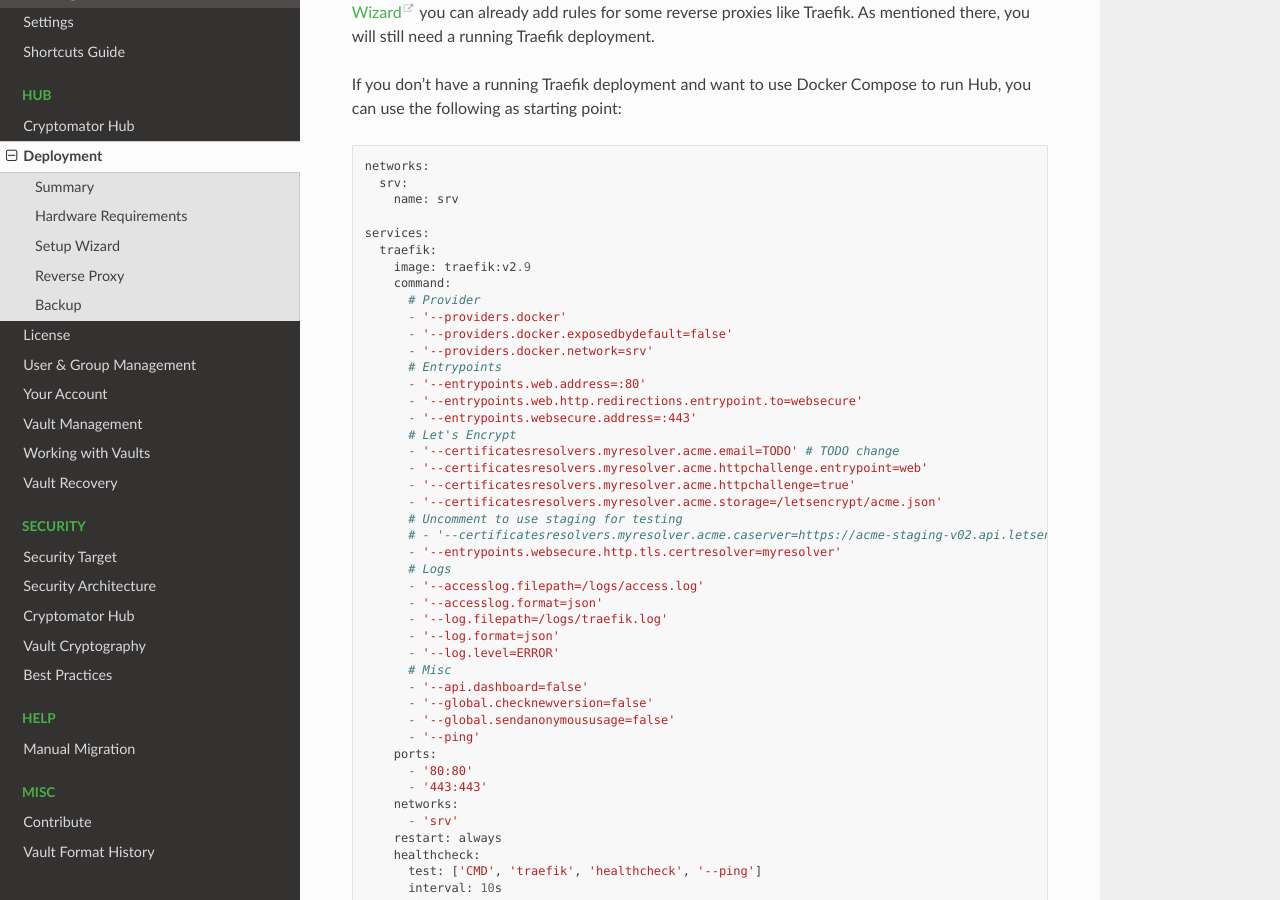
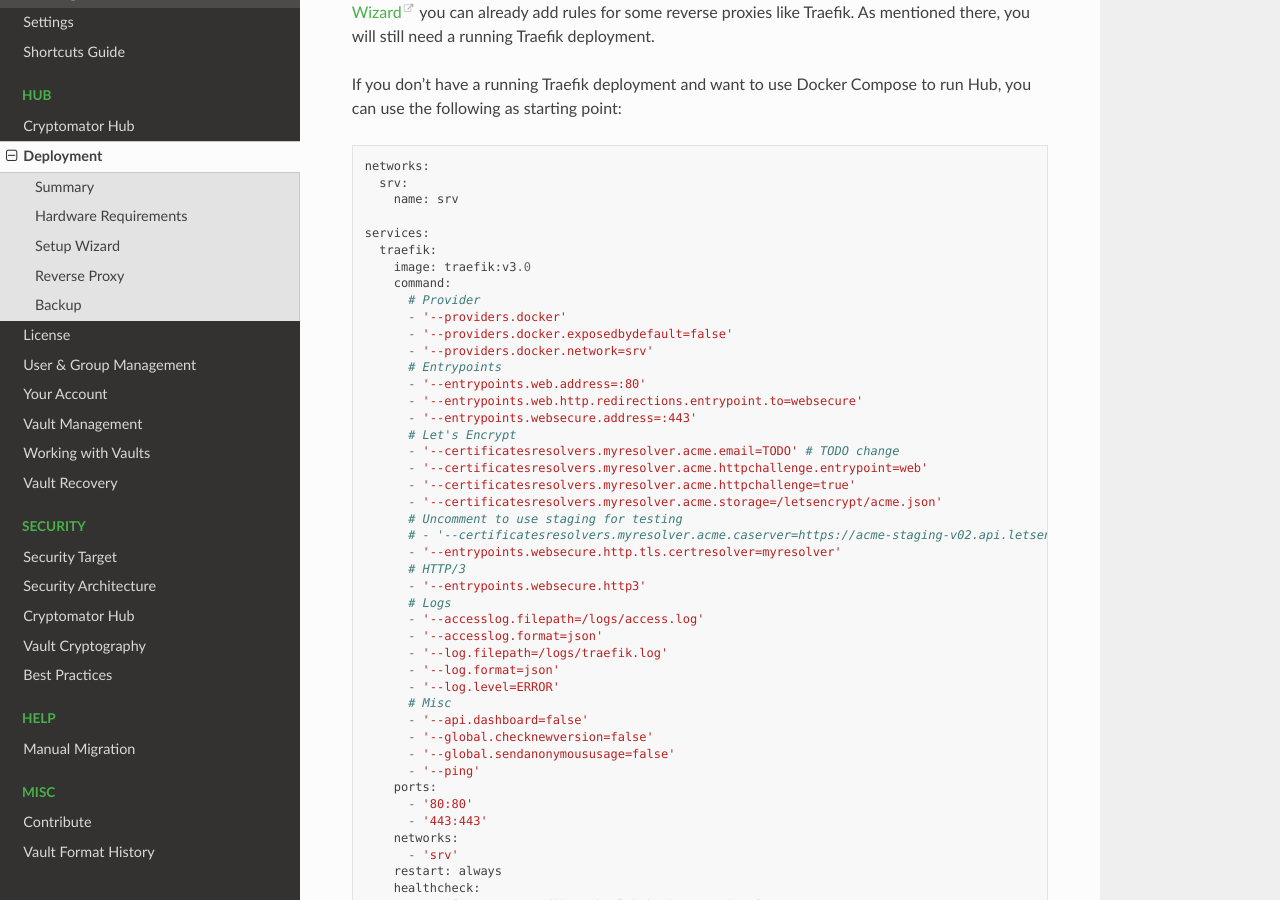
Before and after one commit to cryptomator/docs, a Sphinx documentation site: the page built from source/hub/deployment.rst, in a window 1280 px wide and 900 px high, scrolled down 1062 px. Built offline with Sphinx 7.4.7 and the Read the Docs theme 2.0.0, drawn with Linux system fonts in a browser that asks for light colours.

Commit message:
Update Traefik

```diff
--- a/source/hub/deployment.rst
+++ b/source/hub/deployment.rst
@@ -50,7 +50,7 @@
 
     services:
       traefik:
-        image: traefik:v2.9
+        image: traefik:v3.0
         command:
           # Provider
           - '--providers.docker'
@@ -68,6 +68,8 @@
           # Uncomment to use staging for testing
           # - '--certificatesresolvers.myresolver.acme.caserver=https://acme-staging-v02.api.letsencrypt.org/directory'
           - '--entrypoints.websecure.http.tls.certresolver=myresolver'
+          # HTTP/3
+          - '--entrypoints.websecure.http3'
           # Logs
           - '--accesslog.filepath=/logs/access.log'
           - '--accesslog.format=json'
```
